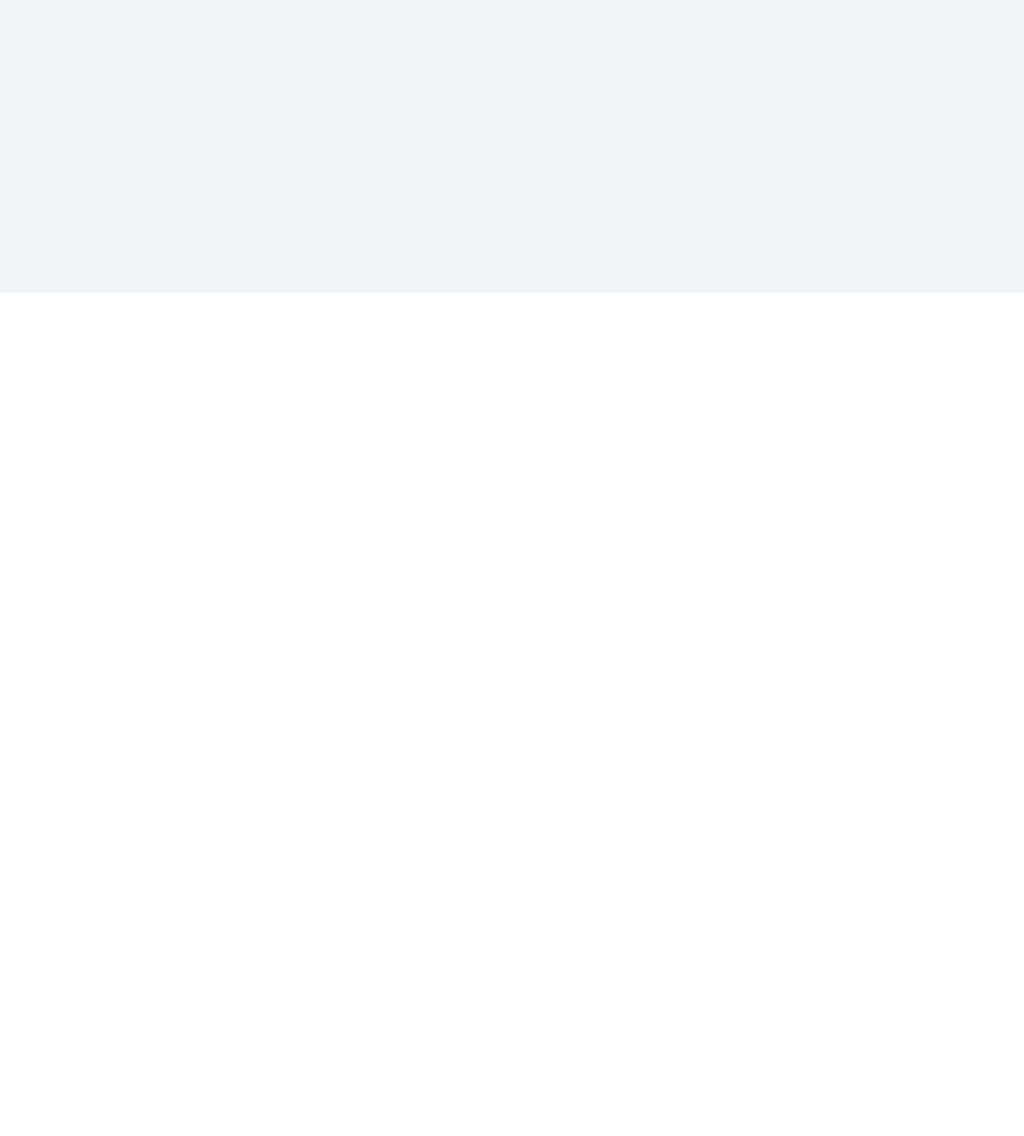
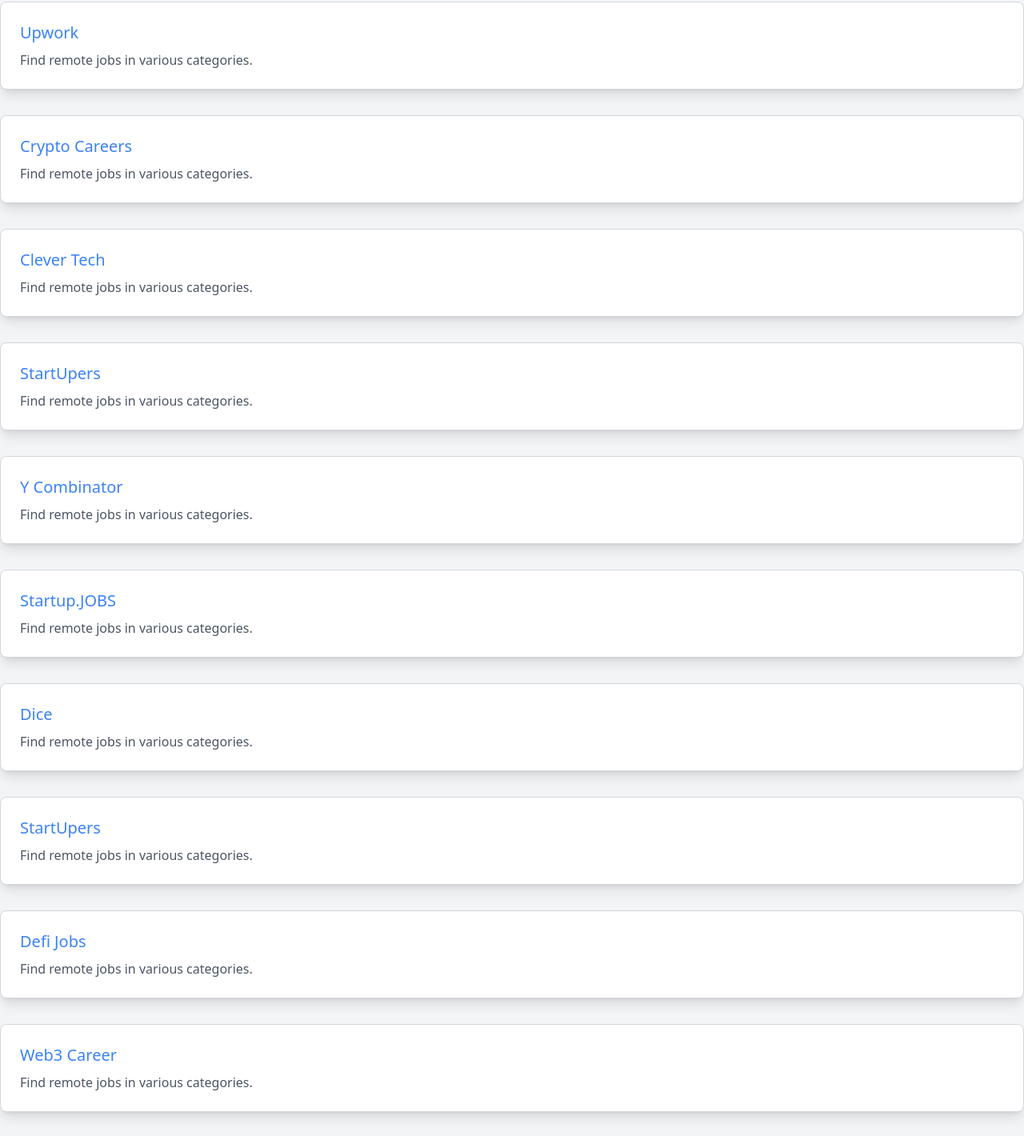
Before and after one commit to iam-frankqiu/remote-link, a Next.js app: page / in a window 1280 px wide. Shown: the part 434-1854 px from the top of the page at 80% size. Before the commit the page ends 800 px from the top, so only its background shows below. Built offline with nearby package versions, Linux system fonts and the light colour scheme.

Commit message:
feat: add more job platforms

```diff
--- a/pages/index.tsx
+++ b/pages/index.tsx
@@ -1,23 +1,140 @@
-import React from 'react';
+import React from "react";
 
 const Home = () => {
   // Remote job websites data
   const remoteJobWebsites = [
-        { name: 'Remote OK', description: 'Find remote jobs worldwide.', url: 'https://remoteok.io' },
-        { name: 'We Work Remotely', description: 'Find remote jobs in various categories.', url: 'https://weworkremotely.com' },
-        // Add more remote job websites here
+    {
+      name: "Remote OK",
+      description: "Find remote jobs worldwide.",
+      url: "https://remoteok.io",
+    },
+    {
+      name: "We Work Remotely",
+      description: "Find remote jobs in various categories.",
+      url: "https://weworkremotely.com",
+    },
+    {
+      name: "Upwork",
+      description: "Find remote jobs in various categories.",
+      url: "https://www.upwork.com/nx/find-work/best-matches",
+    },
+    {
+      name: "Crypto Careers",
+      description: "Find remote jobs in various categories.",
+      url: "https://www.crypto-careers.com/",
+    },
+    {
+      name: "Clever Tech",
+      description: "Find remote jobs in various categories.",
+      url: "https://clevertech.biz/jobs",
+    },
+    {
+      name: "StartUpers",
+      description: "Find remote jobs in various categories.",
+      url: "https://www.startupers.com/",
+    },
+    {
+      name: "Y Combinator",
+      description: "Find remote jobs in various categories.",
+      url: "https://www.ycombinator.com/jobs/role/software-engineer/remote",
+    },
+    {
+      name: "Startup.JOBS",
+      description: "Find remote jobs in various categories.",
+      url: "https://startup.jobs/",
+    },
+    {
+      name: "Dice",
+      description: "Find remote jobs in various categories.",
+      url: "https://www.dice.com/jobs?q=software&countryCode=US&radius=30&radiusUnit=mi&page=1&pageSize=20&filters.isRemote=true&language=en&eid=S2Q_",
+    },
+    {
+      name: "StartUpers",
+      description: "Find remote jobs in various categories.",
+      url: "https://www.startupers.com/",
+    },
+    {
+      name: "Defi Jobs",
+      description: "Find remote jobs in various categories.",
+      url: "https://www.defi.jobs/",
+    },
+    {
+      name: "Web3 Career",
+      description: "Find remote jobs in various categories.",
+      url: "https://web3.career/",
+    },
+    {
+      name: "Crypto Jobs List",
+      description: "Find remote jobs in various categories.",
+      url: "https://cryptojobslist.com/",
+    },
+    {
+      name: "Remote3 Jobs",
+      description: "Find remote jobs in various categories.",
+      url: "https://remote3.co/web3-jobs",
+    },
+    {
+      name: "Crypto Currency Jobs",
+      description: "Find remote jobs in various categories.",
+      url: "https://cryptocurrencyjobs.co/",
+    },
+    {
+      name: "Crypto Jobs",
+      description: "Find remote jobs in various categories.",
+      url: "https://crypto.jobs/",
+    },
+    {
+      name: "Froog",
+      description: "Find remote jobs in various categories.",
+      url: "https://froog.co/",
+    },
+    {
+      name: "Remotive",
+      description: "Find remote jobs in various categories.",
+      url: "https://remotive.com/remote-jobs",
+    },
+    {
+      name: "Crypto Careers",
+      description: "Find remote jobs in various categories.",
+      url: "https://www.crypto-careers.com/jobs/search?q=&remote_job=Yes&sort=created_at",
+    },
+    {
+      name: "StartUpers",
+      description: "Find remote jobs in various categories.",
+      url: "https://www.startupers.com/",
+    },
+    {
+      name: "StartUpers",
+      description: "Find remote jobs in various categories.",
+      url: "https://www.startupers.com/",
+    },
+    {
+      name: "StartUpers",
+      description: "Find remote jobs in various categories.",
+      url: "https://www.startupers.com/",
+    },
   ];
 
   return (
     <div className="bg-gray-100 min-h-screen">
       <header className="bg-blue-500 py-8">
-                <h1 className="text-4xl font-bold text-white text-center">Remote Job Websites</h1>
+        <h1 className="text-4xl font-bold text-white text-center">
+          Remote Job Websites
+        </h1>
       </header>
       <main className="container mx-auto py-12">
         <ul className="space-y-8">
           {remoteJobWebsites.map((website, index) => (
-                        <li key={index} className="border border-gray-300 rounded-lg p-6 bg-white shadow-lg">
-                            <a href={website.url} className="text-blue-500 hover:underline font-medium text-xl">{website.name}</a>
+            <li
+              key={index}
+              className="border border-gray-300 rounded-lg p-6 bg-white shadow-lg"
+            >
+              <a
+                href={website.url}
+                className="text-blue-500 hover:underline font-medium text-xl"
+              >
+                {website.name}
+              </a>
               <p className="text-gray-600 mt-2">{website.description}</p>
             </li>
           ))}
```
Lines whose indentation alone changed are shown as unchanged.
